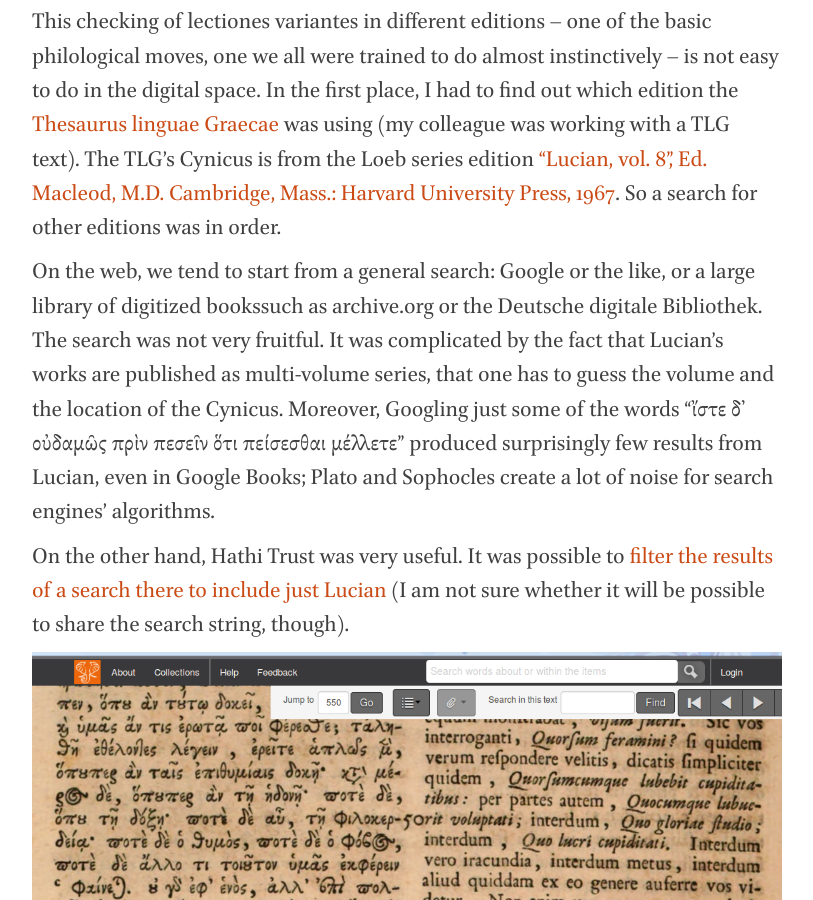
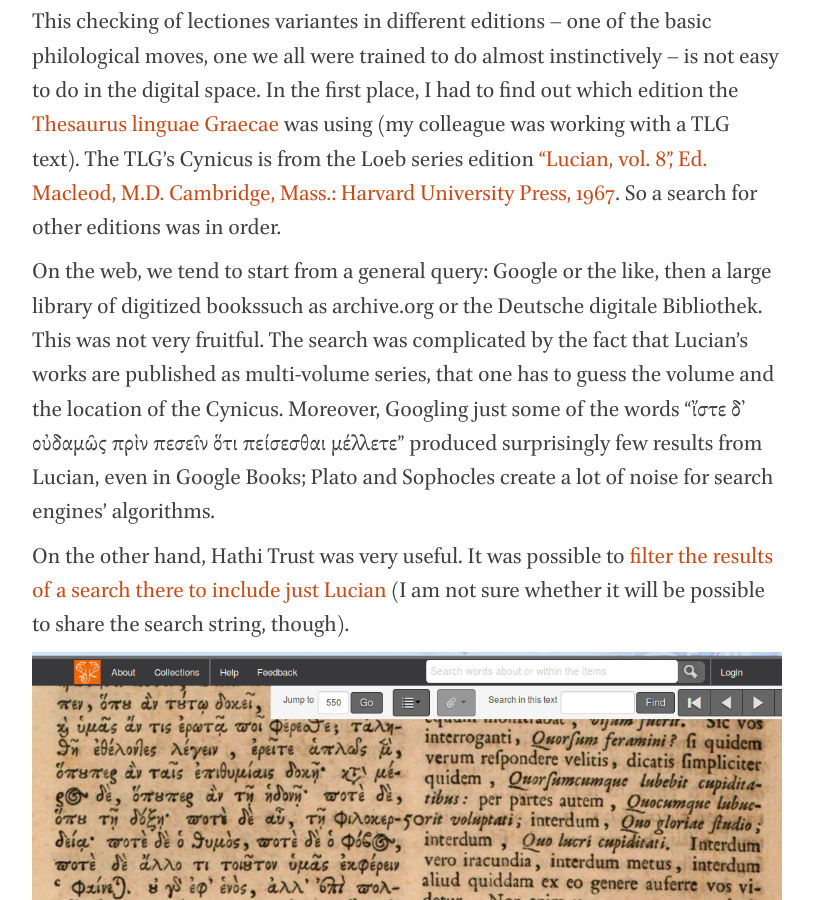
Before and after one commit to nevenjovanovic/nevenjovanovic.github.io, a Jekyll site: the page built from _posts/2018-11-03-lucian.markdown, in a window 1280 px wide and 900 px high, scrolled down 1367 px. Shown: the whole window, without its empty margins (233-1046 px from the left). Built offline with Jekyll 4.4.1, drawn with Linux system fonts in a browser that asks for light colours; nearby versions of some CDN libraries.

Commit message:
stylistic rewrite

```diff
--- a/_posts/2018-11-03-lucian.markdown
+++ b/_posts/2018-11-03-lucian.markdown
@@ -17,7 +17,7 @@
 
 This checking of lectiones variantes in different editions – one of the basic philological moves, one we all were trained to do almost instinctively – is not easy to do in the digital space. In the first place, I had to find out which edition the [Thesaurus linguae Graecae](http://stephanus.tlg.uci.edu/) was using (my colleague was working with a TLG text). The TLG's Cynicus is from the Loeb series edition [“Lucian, vol. 8”, Ed. Macleod, M.D. Cambridge, Mass.: Harvard University Press, 1967](http://www.worldcat.org/oclc/490941050). So a search for other editions was in order.
 
-On the web, we tend to start from a general search: Google or the like, or a large library of digitized bookssuch as archive.org or the Deutsche digitale Bibliothek. The search was not very fruitful. It was complicated by the fact that Lucian's works are published as multi-volume series, that one has to guess the volume and the location of the Cynicus. Moreover, Googling just some of the words "ἴστε δ' οὐδαμῶς πρὶν πεσεῖν ὅτι πείσεσθαι μέλλετε" produced surprisingly few results from Lucian, even in Google Books; Plato and Sophocles create a lot of noise for search engines' algorithms.
+On the web, we tend to start from a general query: Google or the like, then a large library of digitized bookssuch as archive.org or the Deutsche digitale Bibliothek. This was not very fruitful. The search was complicated by the fact that Lucian's works are published as multi-volume series, that one has to guess the volume and the location of the Cynicus. Moreover, Googling just some of the words "ἴστε δ' οὐδαμῶς πρὶν πεσεῖν ὅτι πείσεσθαι μέλλετε" produced surprisingly few results from Lucian, even in Google Books; Plato and Sophocles create a lot of noise for search engines' algorithms.
 
 On the other hand, Hathi Trust was very useful. It was possible to [filter the results of a search there to include just Lucian](https://babel.hathitrust.org/cgi/ls?field1=ocr;q1=%E1%BC%B4%CF%83%CF%84%CE%B5%20%CE%B4%27%20%CE%BF%E1%BD%90%CE%B4%CE%B1%CE%BC%E1%BF%B6%CF%82%20%CF%80%CF%81%E1%BD%B6%CE%BD%20%CF%80%CE%B5%CF%83%CE%B5%E1%BF%96%CE%BD;a=srchls;lmt=all&facet=authorStr:%22Lucian%2C%20of%20Samosata.%22) (I am not sure whether it will be possible to share the search string, though).
 
```
